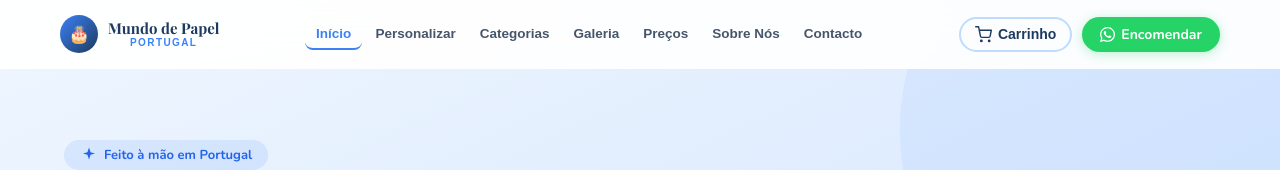
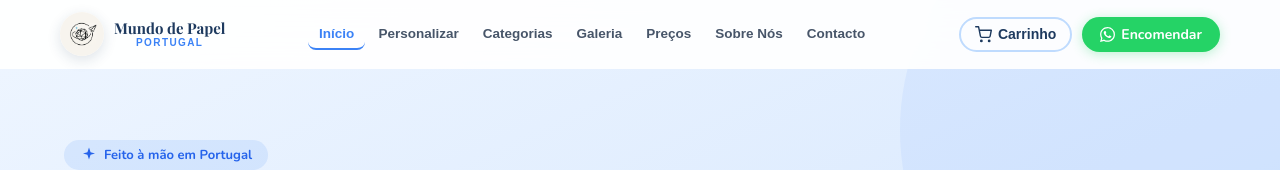
Before and after one commit to orliker/mundodepapel, a Next.js app: page / in a window 1280 px wide. Shown: the top 170 px of the page. Built offline with nearby package versions, Linux system fonts and the light colour scheme.

Commit message:
Add client logo to header

```diff
--- a/app/page.tsx
+++ b/app/page.tsx
@@ -1144,11 +1144,7 @@ function Configurator({
                   }}
                 >
                   <div style={{ display: "flex", alignItems: "center", gap: 12, justifyContent: "space-between", }}>
-                    <img
-                      src={m.image}
-                      alt={m.label}
-                      style={{ width: 52, height: 52, objectFit: "cover", borderRadius: 10, flexShrink: 0 }}
-                    />
+
                     <div>
                       <div style={{ fontWeight: 700, color: "#1e3a5f", fontSize: 14 }}>{m.label}</div>
                       <div style={{ fontSize: 12, color: "#64748b" }}>{m.desc}</div>
@@ -1594,13 +1590,56 @@ useEffect(() => {
       {/* ── NAVBAR ──────────────────────────────────────────────────────────────────────── */}
       <header style={{ position: "fixed", top: 0, left: 0, right: 0, zIndex: 1000, background: scrolled ? "rgba(255,255,255,0.97)" : "rgba(255,255,255,0.92)", backdropFilter: "blur(16px)", borderBottom: scrolled ? "1px solid #bfdbfe" : "1px solid transparent", boxShadow: scrolled ? "0 2px 24px rgba(59,130,246,0.10)" : "none", transition: "all 0.3s ease" }}>
         <div style={{ maxWidth: 1200, margin: "0 auto", padding: "0 20px", display: "flex", alignItems: "center", justifyContent: "space-between", height: 68 }}>
-          <button onClick={() => scrollTo("home")} style={{ background: "none", border: "none", cursor: "pointer", display: "flex", alignItems: "center", gap: 10, padding: 0 }}>
-            <div style={{ width: 38, height: 38, borderRadius: "50%", background: "linear-gradient(135deg,#3b82f6,#1e3a5f)", display: "flex", alignItems: "center", justifyContent: "center", fontSize: 17 }}>🎂</div>
-            <div>
-              <div style={{ fontFamily: "'Playfair Display',Georgia,serif", fontWeight: 700, fontSize: 15, color: "#1e3a5f", lineHeight: 1.1 }}>Mundo de Papel</div>
-              <div style={{ fontSize: 10, color: "#3b82f6", fontWeight: 700, letterSpacing: "0.14em", textTransform: "uppercase" }}>Portugal</div>
-            </div>
-          </button>
+          <button
+  onClick={() => scrollTo("home")}
+  style={{
+    background: "none",
+    border: "none",
+    cursor: "pointer",
+    display: "flex",
+    alignItems: "center",
+    gap: 10,
+    padding: 0,
+  }}
+>
+  <img
+    src="/logo-mundo-de-papel.png"
+    alt="Mundo de Papel Portugal"
+    style={{
+      width: 44,
+      height: 44,
+      borderRadius: "50%",
+      objectFit: "cover",
+      flexShrink: 0,
+      boxShadow: "0 4px 14px rgba(30,58,95,0.14)",
+    }}
+  />
+
+  <div>
+    <div
+      style={{
+        fontFamily: "'Playfair Display',Georgia,serif",
+        fontWeight: 700,
+        fontSize: 15,
+        color: "#1e3a5f",
+        lineHeight: 1.1,
+      }}
+    >
+      Mundo de Papel
+    </div>
+    <div
+      style={{
+        fontSize: 10,
+        color: "#3b82f6",
+        fontWeight: 700,
+        letterSpacing: "0.14em",
+        textTransform: "uppercase",
+      }}
+    >
+      Portugal
+    </div>
+  </div>
+</button>
 
           <nav className="nav-desktop" style={{ display: "flex", gap: 2 }}>
             {navLinks.map(l => (
```
Also changed, not shown: public/logo-mundo-de-papel.png (added).
